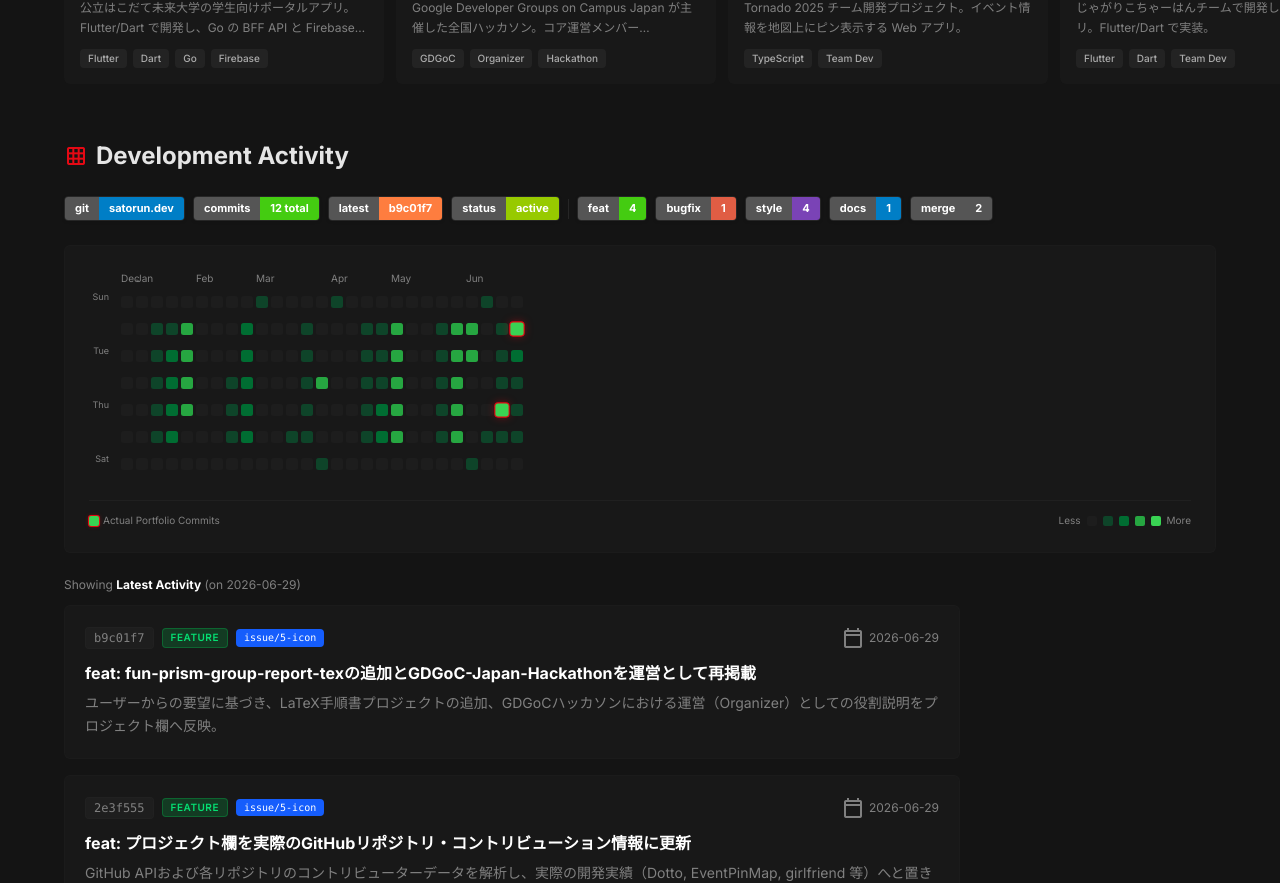
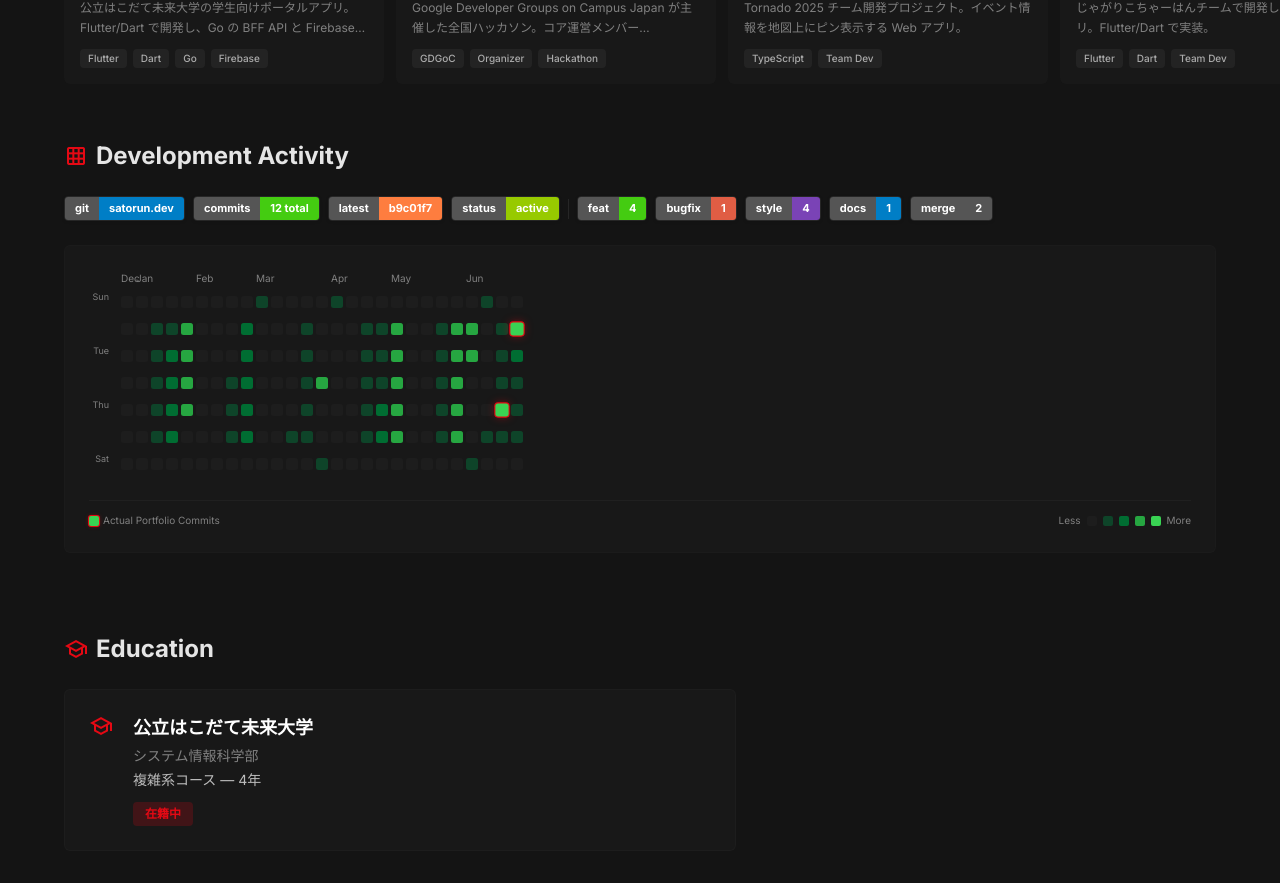
Before and after one commit to satorutkhs/satorun.dev, a Next.js app: page / in a window 1280 px wide. Shown: the part 1914-2797 px from the top of the page. Built offline with nearby package versions, Linux system fonts and the light colour scheme.

Commit message:
fix: 初期状態（日付未選択時）にコミット詳細カードを表示しないように修正

```diff
--- a/app/components/GitHistorySection.tsx
+++ b/app/components/GitHistorySection.tsx
@@ -230,14 +230,12 @@ export default function GitHistorySection() {
     return counts;
   }, []);
 
-  // 現在選択されているコミット詳細（クリックした日、またはなければ最新コミット）
+  // 現在選択されているコミット詳細（クリックした日のみ抽出、選択がなければ空）
   const activeCommits = useMemo(() => {
     if (selectedDate) {
       return commits.filter((c) => c.date === selectedDate);
     }
-    // デフォルトは最新コミット（同日のコミット群）
-    const latestDate = commits[0]?.date;
-    return commits.filter((c) => c.date === latestDate);
+    return [];
   }, [selectedDate]);
 
   const getGrassColor = (count: number, hasActual: boolean) => {
@@ -393,29 +391,20 @@ export default function GitHistorySection() {
         </div>
       </div>
 
-      {/* コミット詳細表示カード */}
-      <div className="mt-6 max-w-4xl">
+      {/* コミット詳細表示カード (日付選択時のみ表示) */}
+      {selectedDate && activeCommits.length > 0 && (
+        <div className="mt-6 max-w-4xl animate-fade-in">
           <div className="text-xs text-nf-light-gray mb-3 flex items-center justify-between">
             <span>
-            {selectedDate ? (
-              <>
               Commits on <strong className="text-white">{selectedDate}</strong>
-              </>
-            ) : (
-              <>
-                Showing <strong className="text-white">Latest Activity</strong> (on {commits[0]?.date})
-              </>
-            )}
             </span>
-          {selectedDate && (
             <button
               onClick={() => setSelectedDate(null)}
               className="text-nf-red hover:underline cursor-pointer flex items-center gap-0.5"
             >
               <span className="material-symbols-outlined text-[12px]">close</span>
-              Reset to Latest
+              Clear Selection
             </button>
-          )}
           </div>
 
           <div className="space-y-4">
@@ -459,6 +448,7 @@ export default function GitHistorySection() {
             ))}
           </div>
         </div>
+      )}
     </section>
   );
 }
```
Lines whose indentation alone changed are shown as unchanged.
